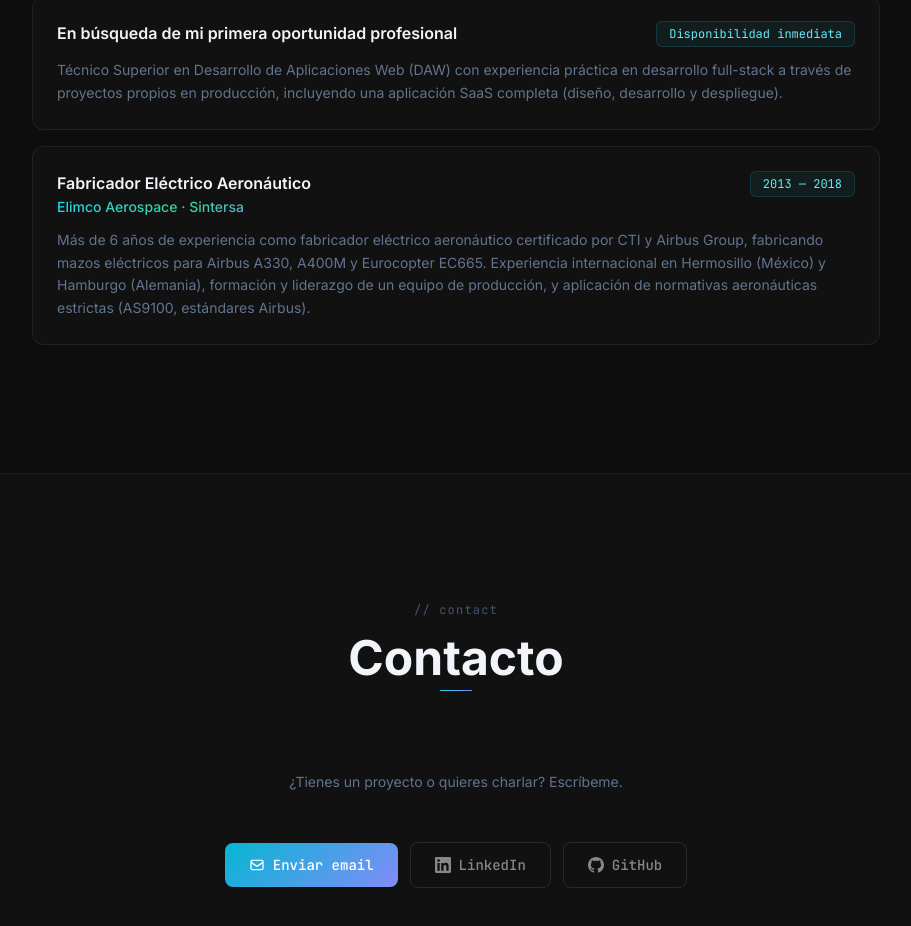
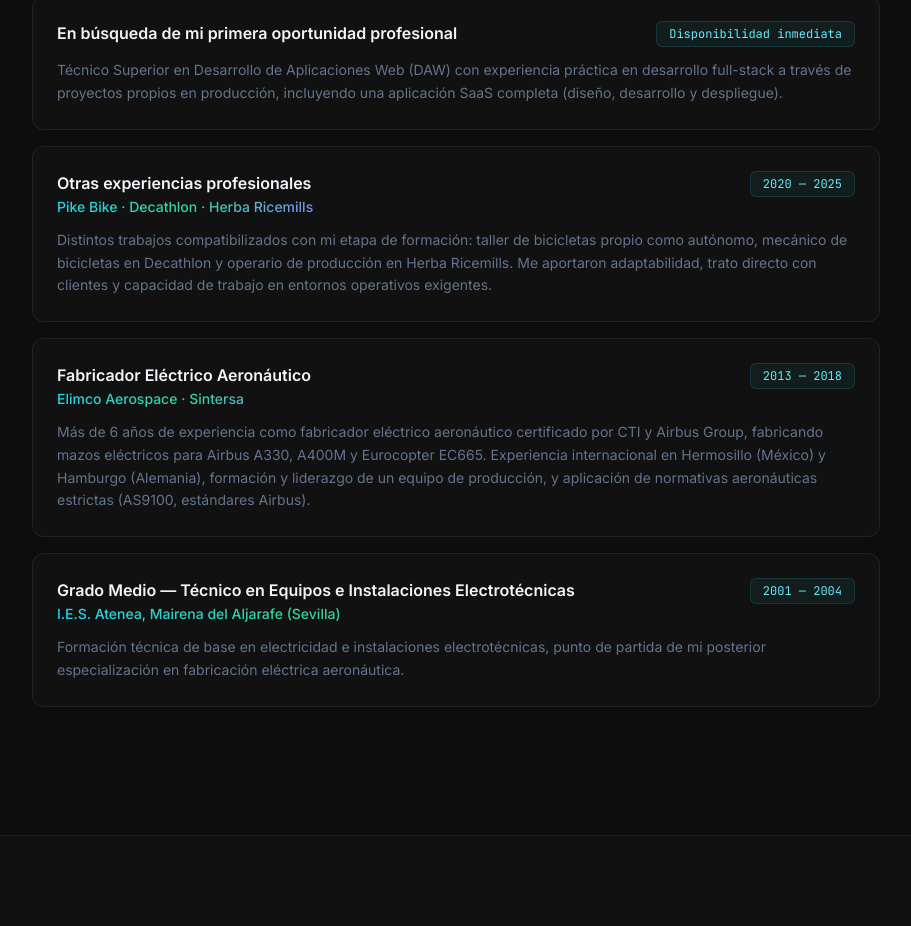
Before and after one commit to CarlosJavierBastianLerida/Portafolio, an Angular app: page / in a window 1280 px wide. Shown: the part 3800-4726 px from the top of the page, without its empty margins (184-1095 px from the left). Built offline with nearby package versions, Linux system fonts and the light colour scheme.

Commit message:
feat(experience): add pre-aeronautics education and other work history

```diff
--- a/src/app/core/translation/translations.ts
+++ b/src/app/core/translation/translations.ts
@@ -130,11 +130,25 @@ const experience_es: ExperienceItem[] = [
     description: 'Técnico Superior en Desarrollo de Aplicaciones Web (DAW) con experiencia práctica en desarrollo full-stack a través de proyectos propios en producción, incluyendo una aplicación SaaS completa (diseño, desarrollo y despliegue).',
   },
   {
+    company: 'Pike Bike · Decathlon · Herba Ricemills',
+    role: 'Otras experiencias profesionales',
+    from: '2020',
+    to: '2025',
+    description: 'Distintos trabajos compatibilizados con mi etapa de formación: taller de bicicletas propio como autónomo, mecánico de bicicletas en Decathlon y operario de producción en Herba Ricemills. Me aportaron adaptabilidad, trato directo con clientes y capacidad de trabajo en entornos operativos exigentes.',
+  },
+  {
     company: 'Elimco Aerospace · Sintersa',
     role: 'Fabricador Eléctrico Aeronáutico',
     from: '2013',
     to: '2018',
     description: 'Más de 6 años de experiencia como fabricador eléctrico aeronáutico certificado por CTI y Airbus Group, fabricando mazos eléctricos para Airbus A330, A400M y Eurocopter EC665. Experiencia internacional en Hermosillo (México) y Hamburgo (Alemania), formación y liderazgo de un equipo de producción, y aplicación de normativas aeronáuticas estrictas (AS9100, estándares Airbus).',
+  },
+  {
+    company: 'I.E.S. Atenea, Mairena del Aljarafe (Sevilla)',
+    role: 'Grado Medio — Técnico en Equipos e Instalaciones Electrotécnicas',
+    from: '2001',
+    to: '2004',
+    description: 'Formación técnica de base en electricidad e instalaciones electrotécnicas, punto de partida de mi posterior especialización en fabricación eléctrica aeronáutica.',
   },
 ];
 
@@ -147,11 +161,25 @@ const experience_en: ExperienceItem[] = [
     description: 'Higher Technical Degree in Web Application Development (DAW) with hands-on full-stack experience through my own production projects, including a complete SaaS application (design, development and deployment).',
   },
   {
+    company: 'Pike Bike · Decathlon · Herba Ricemills',
+    role: 'Other professional experience',
+    from: '2020',
+    to: '2025',
+    description: "Various jobs combined with my training period: my own bike repair shop as a freelancer, bike mechanic at Decathlon, and production operator at Herba Ricemills. These roles gave me adaptability, direct customer interaction, and the ability to work in demanding operational environments.",
+  },
+  {
     company: 'Elimco Aerospace · Sintersa',
     role: 'Aircraft Electrical Wiring Technician',
     from: '2013',
     to: '2018',
     description: 'Over 6 years of experience as a certified aircraft electrical wiring technician (CTI and Airbus Group certified), building wiring harnesses for the Airbus A330, A400M and Eurocopter EC665. International experience in Hermosillo (Mexico) and Hamburg (Germany), production team training and leadership, and strict adherence to aeronautical standards (AS9100, Airbus standards).',
+  },
+  {
+    company: 'I.E.S. Atenea, Mairena del Aljarafe (Sevilla)',
+    role: 'Technical Degree — Electrical Systems and Installations Technician',
+    from: '2001',
+    to: '2004',
+    description: 'Foundational technical training in electrical systems and installations, the starting point for my later specialization in aeronautical electrical manufacturing.',
   },
 ];
 
```
